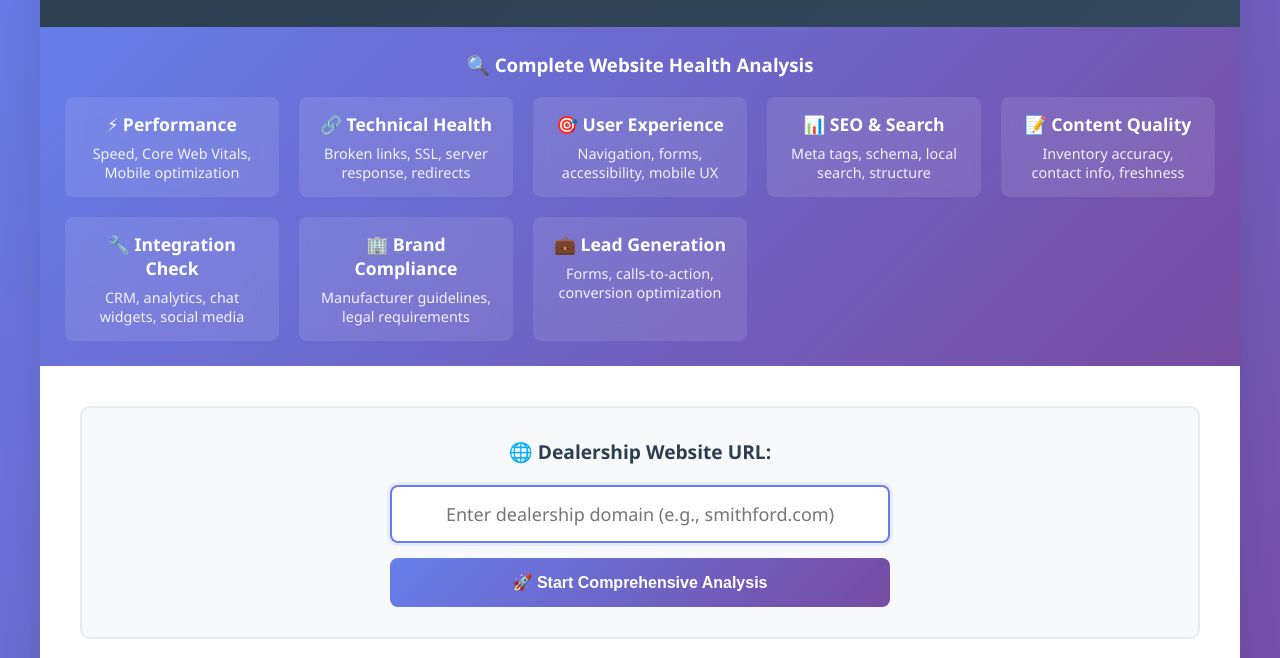
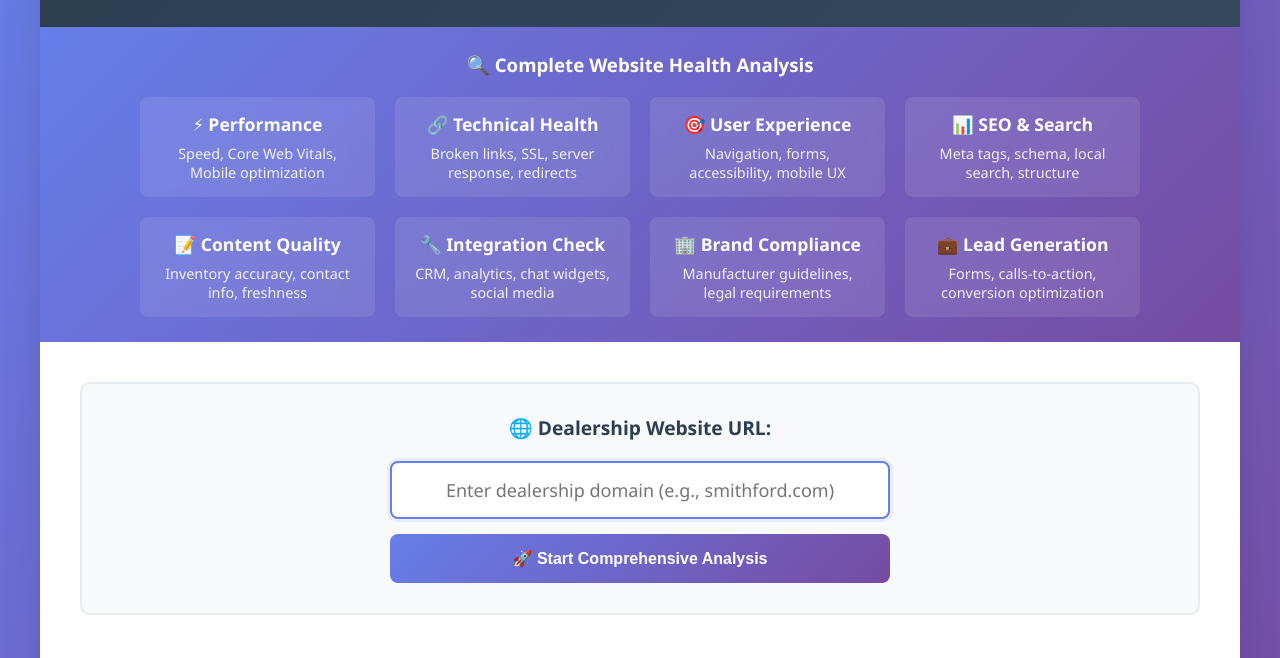
Before and after one commit to rjhunter3789/dealership-audit-tool, a website: page frontend/index.html in a window 1280 px wide. Shown: the part 142-800 px from the top of the page. Drawn offline with Linux system fonts and the light colour scheme.

Commit message:
Update index.html
balance ctas

```diff
--- a/frontend/index.html
+++ b/frontend/index.html
@@ -60,9 +60,12 @@
 
         .features-grid {
             display: grid;
-            grid-template-columns: repeat(auto-fit, minmax(200px, 1fr));
+            grid-template-columns: repeat(4, 1fr); /* FIXED: Exactly 4 columns */
             gap: 20px;
             margin-top: 20px;
+            max-width: 1000px;
+            margin-left: auto;
+            margin-right: auto;
         }
 
         .feature-item {
```
